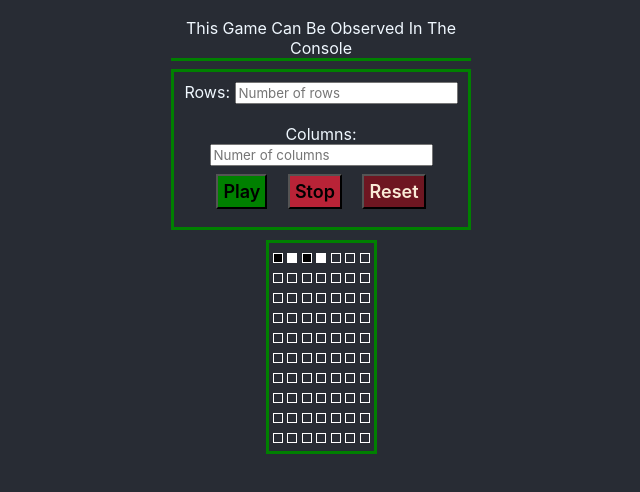
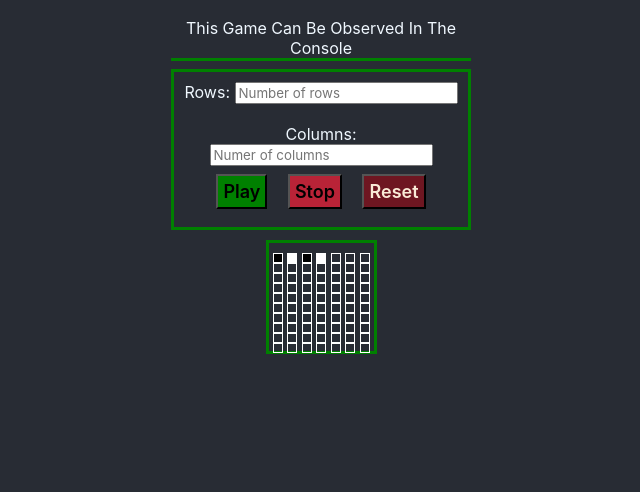
Before and after one commit to inusanaimu/gameOfLife, a plain HTML site: page index.html in a window 1280 px wide. Shown: the whole page, without its empty margins (319-959 px from the left). Drawn offline with Linux system fonts and the light colour scheme.

Commit message:
fixed some css

```diff
--- a/style.css
+++ b/style.css
@@ -77,8 +77,11 @@ h4{
     overflow: none;
     align-self: center;
     text-align: center;
-    margin: auto;
+    height: 10px;
+    margin-top: 0;
+    margin-bottom: 0;
     padding: 0;
+
 }
 .grid-cell{
     display: inline-block;
```
